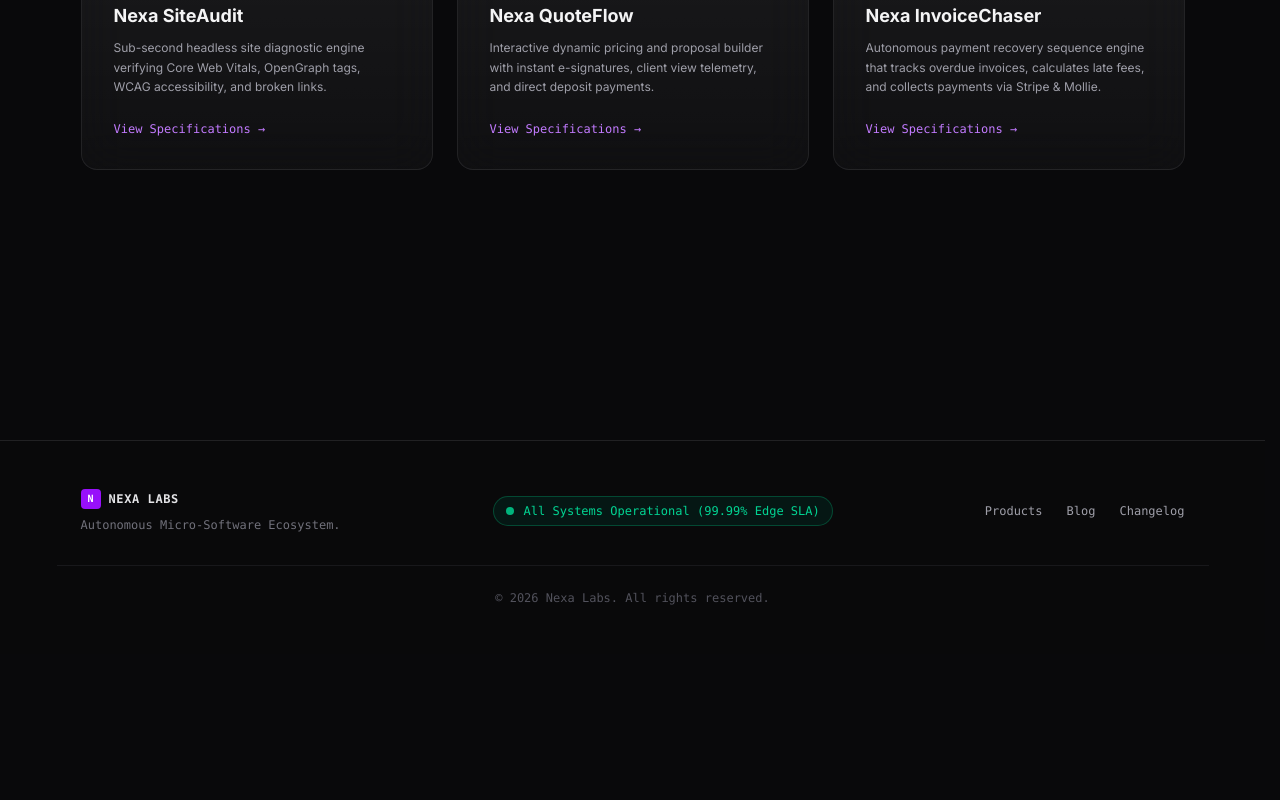
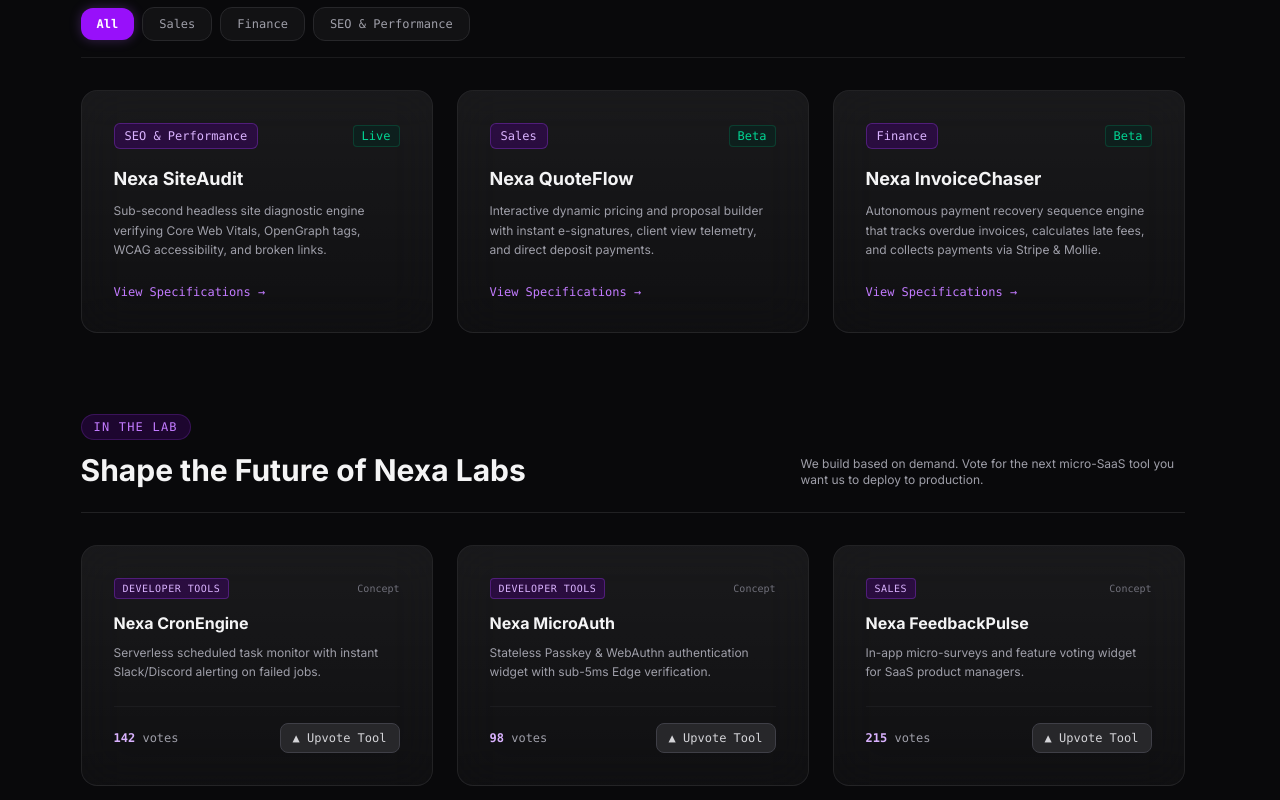
Before and after one commit to kev236/Nexa-labs, a Next.js app: page /products in a window 1280 px wide. Shown: the part 360-1160 px from the top of the page. Before the commit the page ends 1014 px from the top, so only its background shows below. Built offline with nearby package versions, Linux system fonts and the light colour scheme; no server answers.

Commit message:
feat: implement scalable multi-SaaS filterable grid and roadmap upvoting pipeline

```diff
--- a/app/products/page.tsx
+++ b/app/products/page.tsx
@@ -1,38 +1,42 @@
+import FadeIn from '@/components/FadeIn'
+import EcosystemFilter from '@/components/EcosystemFilter'
+import ProductPipeline from '@/components/ProductPipeline'
 import { getProducts } from '@/data/products'
-import ProductCard from '@/components/ProductCard'
-import FadeIn from '@/components/FadeIn'
+import { Metadata } from 'next'
 
-export const revalidate = 60
+export const metadata: Metadata = {
+  title: 'Ecosystem Catalog — Nexa Labs',
+  description: 'Explore the full growing suite of autonomous micro-software products built by Nexa Labs.',
+}
+
+export const revalidate = 3600
 
 export default async function ProductsPage() {
   const products = await getProducts()
 
   return (
-    <div className="max-w-6xl mx-auto px-6 py-20 min-h-screen space-y-12">
+    <div className="pt-32 pb-24 px-6 max-w-6xl mx-auto w-full min-h-screen space-y-20">
       <FadeIn direction="up">
-        <header className="space-y-4 max-w-2xl">
-          <span className="text-xs font-mono text-purple-400 uppercase tracking-widest bg-purple-950/40 border border-purple-500/20 px-3 py-1 rounded-full inline-block">
-            Autonomous Suite
+        <header className="max-w-2xl space-y-4">
+          <span className="text-xs font-mono tracking-widest text-purple-400 uppercase border border-purple-500/30 bg-purple-950/40 px-3 py-1 rounded-full inline-block">
+            Growing Ecosystem
           </span>
           <h1 className="text-4xl md:text-5xl font-extrabold text-zinc-100 tracking-tight">
-            Micro-Software Products
+            Micro-Software Suite
           </h1>
           <p className="text-zinc-400 text-sm md:text-base leading-relaxed">
-            High-performance, single-purpose software modules engineered to streamline digital operations.
+            Independent, highly focused software modules designed to eliminate operational friction and replace heavy legacy SaaS subscriptions.
           </p>
         </header>
       </FadeIn>
 
-      <div className="grid md:grid-cols-2 lg:grid-cols-3 gap-6">
-        {products.map((product, index) => {
-          const key = product._id || product.id || product.slug || index
-          return (
-            <FadeIn key={key} delay={index * 0.1} direction="up">
-              <ProductCard product={product} />
-            </FadeIn>
-          )
-        })}
-      </div>
+      <FadeIn direction="up">
+        <EcosystemFilter products={products} />
+      </FadeIn>
+
+      <FadeIn direction="up">
+        <ProductPipeline />
+      </FadeIn>
     </div>
   )
 }
--- /dev/null
+++ b/components/EcosystemFilter.tsx
@@ -0,0 +1,48 @@
+'use client'
+
+import { useState } from 'react'
+import ProductCard from './ProductCard'
+import { Product } from '@/data/products'
+
+interface EcosystemFilterProps {
+  products: Product[]
+}
+
+export default function EcosystemFilter({ products }: EcosystemFilterProps) {
+  const [activeCategory, setActiveCategory] = useState<string>('All')
+
+  const categories = ['All', 'Sales', 'Finance', 'SEO & Performance']
+
+  const filteredProducts =
+    activeCategory === 'All'
+      ? products
+      : products.filter((p) => p.category === activeCategory)
+
+  return (
+    <div className="space-y-8">
+      {/* Category Tabs */}
+      <div className="flex flex-wrap items-center gap-2 border-b border-zinc-800/60 pb-4">
+        {categories.map((cat) => (
+          <button
+            key={cat}
+            onClick={() => setActiveCategory(cat)}
+            className={`px-4 py-2 rounded-xl text-xs font-mono transition-all cursor-pointer ${
+              activeCategory === cat
+                ? 'bg-purple-600 text-white font-semibold shadow-[0_0_12px_rgba(168,85,247,0.3)]'
+                : 'bg-zinc-900/60 text-zinc-400 hover:text-zinc-200 border border-zinc-800'
+            }`}
+          >
+            {cat}
+          </button>
+        ))}
+      </div>
+
+      {/* Grid */}
+      <div className="grid md:grid-cols-2 lg:grid-cols-3 gap-6">
+        {filteredProducts.map((product) => (
+          <ProductCard key={product.id} product={product} />
+        ))}
+      </div>
+    </div>
+  )
+}
--- /dev/null
+++ b/components/ProductPipeline.tsx
@@ -0,0 +1,84 @@
+'use client'
+
+import { useState } from 'react'
+import SpotlightCard from './SpotlightCard'
+import { UPCOMING_PRODUCTS, UpcomingProduct } from '@/data/products'
+
+export default function ProductPipeline() {
+  const [pipeline, setPipeline] = useState<UpcomingProduct[]>(UPCOMING_PRODUCTS)
+  const [votedIds, setVotedIds] = useState<string[]>([])
+
+  const handleVote = (id: string) => {
+    if (votedIds.includes(id)) return
+
+    setPipeline((prev) =>
+      prev.map((item) =>
+        item.id === id ? { ...item, votes: item.votes + 1 } : item
+      )
+    )
+    setVotedIds([...votedIds, id])
+  }
+
+  return (
+    <section className="space-y-8">
+      <div className="flex flex-col md:flex-row md:items-end justify-between gap-4 border-b border-zinc-800/80 pb-6">
+        <div>
+          <span className="text-xs font-mono text-purple-400 uppercase tracking-widest bg-purple-950/40 border border-purple-500/20 px-3 py-1 rounded-full inline-block mb-3">
+            In The Lab
+          </span>
+          <h2 className="text-2xl md:text-3xl font-bold text-zinc-100">
+            Shape the Future of Nexa Labs
+          </h2>
+        </div>
+        <p className="text-xs text-zinc-400 max-w-sm">
+          We build based on demand. Vote for the next micro-SaaS tool you want us to deploy to production.
+        </p>
+      </div>
+
+      <div className="grid md:grid-cols-3 gap-6">
+        {pipeline.map((item) => {
+          const hasVoted = votedIds.includes(item.id)
+
+          return (
+            <SpotlightCard
+              key={item.id}
+              className="p-6 rounded-2xl border border-zinc-800/80 bg-zinc-900/30 flex flex-col justify-between"
+            >
+              <div>
+                <div className="flex items-center justify-between mb-3">
+                  <span className="text-[10px] font-mono uppercase tracking-wider text-purple-300 bg-purple-950/50 border border-purple-500/30 px-2 py-0.5 rounded">
+                    {item.category}
+                  </span>
+                  <span className="text-[10px] font-mono text-zinc-500">
+                    Concept
+                  </span>
+                </div>
+                <h3 className="text-base font-bold text-zinc-100 mb-2">{item.title}</h3>
+                <p className="text-xs text-zinc-400 leading-relaxed mb-6">
+                  {item.description}
+                </p>
+              </div>
+
+              <div className="flex items-center justify-between pt-4 border-t border-zinc-800/50">
+                <span className="text-xs font-mono text-zinc-400">
+                  <strong className="text-purple-300">{item.votes}</strong> votes
+                </span>
+                <button
+                  onClick={() => handleVote(item.id)}
+                  disabled={hasVoted}
+                  className={`px-3 py-1.5 rounded-lg text-xs font-mono transition-all cursor-pointer ${
+                    hasVoted
+                      ? 'bg-emerald-950/50 text-emerald-400 border border-emerald-500/30'
+                      : 'bg-zinc-800 hover:bg-purple-600 hover:text-white text-zinc-300 border border-zinc-700'
+                  }`}
+                >
+                  {hasVoted ? '✓ Voted' : '▲ Upvote Tool'}
+                </button>
+              </div>
+            </SpotlightCard>
+          )
+        })}
+      </div>
+    </section>
+  )
+}
--- a/data/products.ts
+++ b/data/products.ts
@@ -1,76 +1,79 @@
 export interface Product {
-  _id: string
-  id?: string
+  id: string
   title: string
-  name?: string
   slug: string
   description: string
+  category: 'Sales' | 'Finance' | 'SEO & Performance' | 'Developer Tools'
+  status: 'Live' | 'Beta' | 'Coming soon'
+  iconName: string
+  tags: string[]
+}
+
+export interface UpcomingProduct {
+  id: string
+  title: string
+  description: string
   category: string
-  status: string
-  features: string[]
-  price?: string
-  iconName?: string
+  votes: number
 }
 
 export const PRODUCTS: Product[] = [
   {
-    _id: 'siteaudit',
     id: 'siteaudit',
     title: 'Nexa SiteAudit',
-    name: 'Nexa SiteAudit',
     slug: 'siteaudit',
     description:
       'Sub-second headless site diagnostic engine verifying Core Web Vitals, OpenGraph tags, WCAG accessibility, and broken links.',
-    category: 'Performance & SEO',
+    category: 'SEO & Performance',
     status: 'Live',
-    price: 'Free / Pro',
     iconName: 'search',
-    features: [
-      'Sub-second Headless Lighthouse Diagnostic',
-      'OpenGraph, Schema.org & Meta-Tag Verification',
-      'WCAG 2.1 AA Accessibility Compliance Engine',
-      'Real-time Broken Link & Asset Crawling',
-      'CI/CD Deployment Gate Webhooks',
-    ],
+    tags: ['SEO', 'Lighthouse', 'WCAG'],
   },
   {
-    _id: 'quoteflow',
     id: 'quoteflow',
     title: 'Nexa QuoteFlow',
-    name: 'Nexa QuoteFlow',
     slug: 'quoteflow',
     description:
       'Interactive dynamic pricing and proposal builder with instant e-signatures, client view telemetry, and direct deposit payments.',
-    category: 'Sales Automation',
+    category: 'Sales',
     status: 'Beta',
-    price: '$29/mo',
     iconName: 'file-text',
-    features: [
-      'Interactive Dynamic Pricing & Scope Selection',
-      'Instant Edge PDF Generation & e-Signature',
-      'Real-time Client View & Open Telemetry',
-      'Direct Stripe Deposit Payment Integration',
-      'Custom Domain Support with Tailored Branding',
-    ],
+    tags: ['Proposals', 'e-Sign', 'Stripe'],
   },
   {
-    _id: 'invoicechaser',
     id: 'invoicechaser',
     title: 'Nexa InvoiceChaser',
     slug: 'invoicechaser',
     description:
       'Autonomous payment recovery sequence engine that tracks overdue invoices, calculates late fees, and collects payments via Stripe & Mollie.',
-    category: 'Finance Ops',
+    category: 'Finance',
     status: 'Beta',
-    price: '$19/mo',
-    iconName: 'credit-card',
-    features: [
-      'Smart Escalation Sequences (Email & API Reminders)',
-      'Direct Accounting Sync (QuickBooks, Xero, Exact Online)',
-      'One-Click Instant Payment Link Embedding',
-      'Autonomous Late Fee & Penalty Calculation',
-      'Immutable Audit Logs & Read-Receipt Tracking',
-    ],
+    iconName: 'receipt',
+    tags: ['Invoicing', 'Automation', 'Payments'],
+  },
+]
+
+export const UPCOMING_PRODUCTS: UpcomingProduct[] = [
+  {
+    id: 'nexa-cron',
+    title: 'Nexa CronEngine',
+    description: 'Serverless scheduled task monitor with instant Slack/Discord alerting on failed jobs.',
+    category: 'Developer Tools',
+    votes: 142,
+  },
+  {
+    id: 'nexa-auth',
+    title: 'Nexa MicroAuth',
+    description: 'Stateless Passkey & WebAuthn authentication widget with sub-5ms Edge verification.',
+    category: 'Developer Tools',
+    votes: 98,
+  },
+  {
+    id: 'nexa-feedback',
+    title: 'Nexa FeedbackPulse',
+    description: 'In-app micro-surveys and feature voting widget for SaaS product managers.',
+    category: 'Sales',
+    votes: 215,
   },
 ]
 
```
